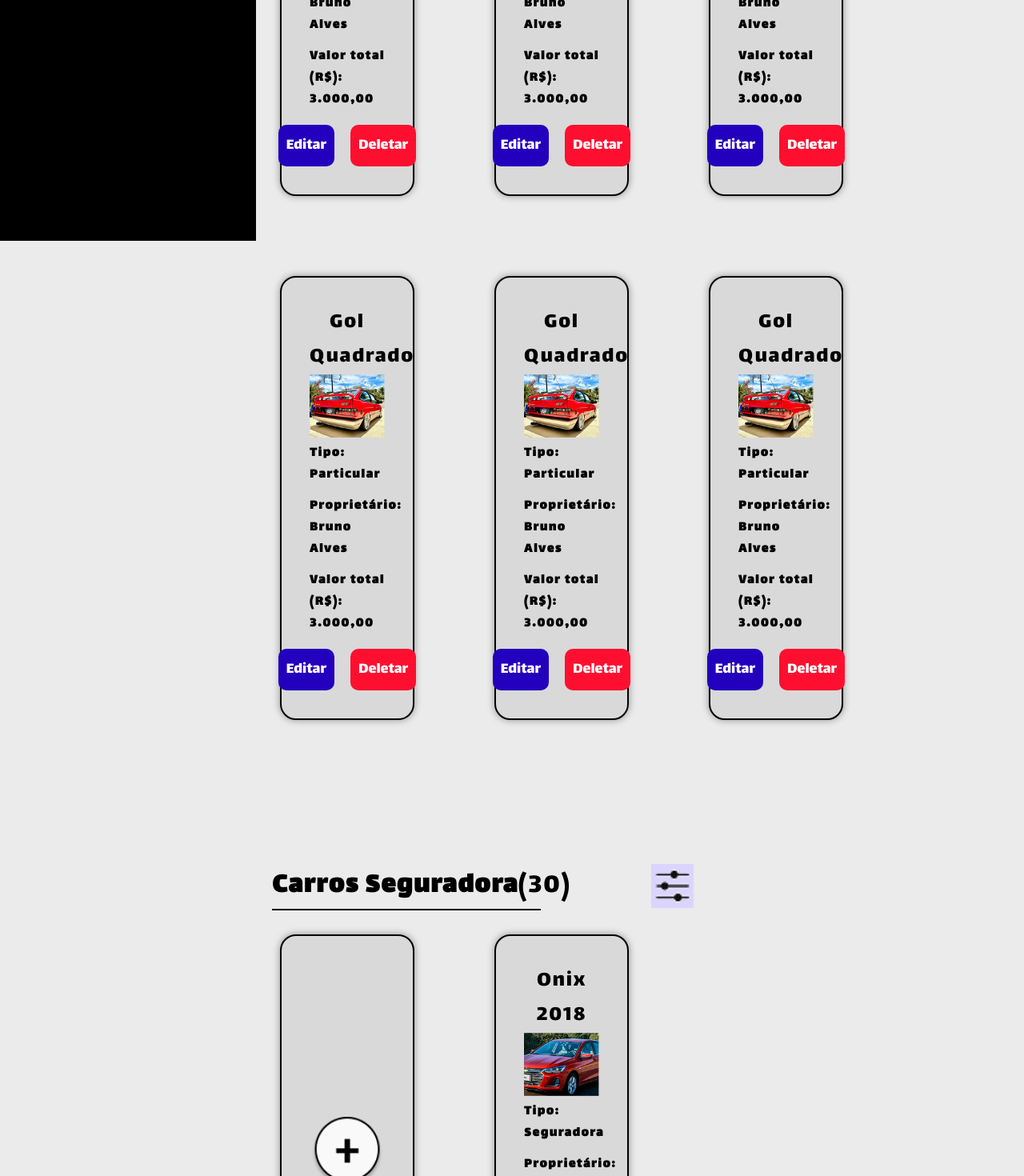
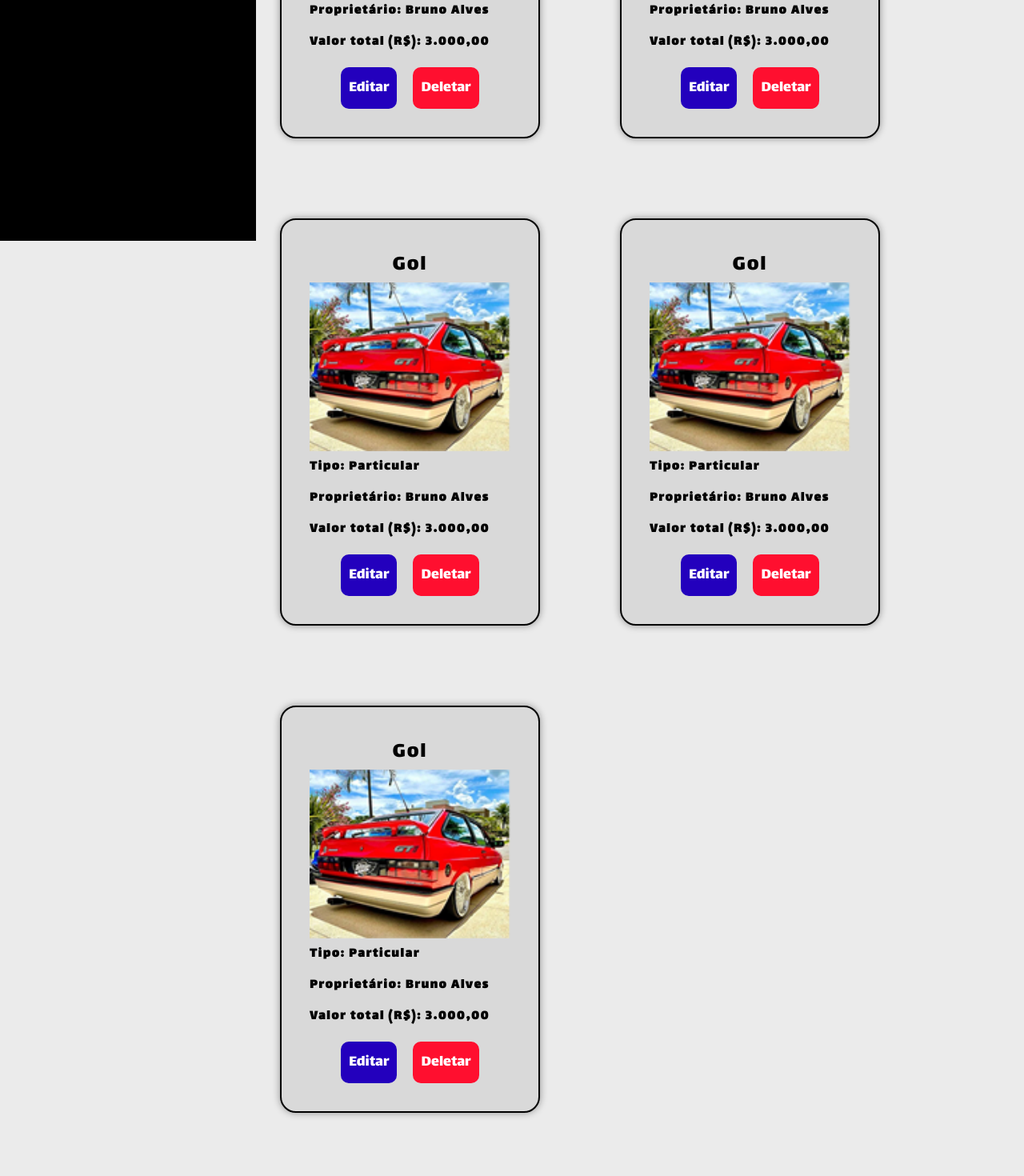
Before and after one commit to WillianChiquinato/CompanhiaDeConsertos, a React (Vite) app: page /carros in a window 1280 px wide. Shown: the part 1330-2800 px from the top of the page at 80% size. Built offline with nearby package versions, Linux system fonts and the light colour scheme.

Commit message:
Carros finalizando

```diff
--- a/src/App.jsx
+++ b/src/App.jsx
@@ -34,7 +34,7 @@
   // }, []);
 
   return (
-    <div className="container">
+    <div>
       <BrowserRouter>
         <Routes>
           <Route element={<LayoutPadrao />}>
--- a/src/Components/Carros/index.jsx
+++ b/src/Components/Carros/index.jsx
@@ -3,7 +3,8 @@
 import carroImageSeguradora from "./assets/image.png";
 import Filtro from "./assets/Filtro.png";
 import BotaoForms from "./assets/BotaoForms.png";
-import Modal from '../../Components/Carros/modal/modal';
+import Modal from "../../Components/Carros/modal/modal";
+import ModalConfirma from "../../Components/Carros/modalConfirm/modalConfirma";
 import "./styles.css";
 
 function CarrosTitle({ classContainer, classTitle, title, number }) {
@@ -21,7 +22,7 @@
   );
 }
 
-function CarrosItem({ title, image, type, owner, value }) {
+function CarrosItem({ title, image, type, owner, value, id, openModal }) {
   return (
     <div className="BoxCarrosList">
       <span className="TitleCarrosList">{title}</span>
@@ -32,7 +33,15 @@
 
       <div className="ButtonsAlignCarrosList">
         <button className="DetalhesCarrosList">Editar</button>
-        <button className="EditarCarrosList">Deletar</button>
+        <button
+          className="EditarCarrosList"
+          onClick={(e) => {
+            e.preventDefault();
+            openModal(id); // Chama a função openModal ao clicar no botão
+          }}
+        >
+          Deletar
+        </button>
       </div>
     </div>
   );
@@ -60,8 +69,140 @@
 
 export default function Carros() {
   const [showModal, setShowModal] = useState(false);
+  const [carroParaRemover, setCarroParaRemover] = useState(null);
+  const [showDeleteModal, setShowDeleteModal] = useState(false);
+
   const openModal = () => setShowModal(true);
   const closeModal = () => setShowModal(false);
+
+  const [carrosParticulares, setCarrosParticulares] = useState([
+    {
+      id: 1,
+      title: "Gol",
+      owner: "Bruno Alves",
+      value: "3.000,00",
+      image: carroImageParticular,
+      type: "Particular",
+    },
+    {
+      id: 2,
+      title: "Gol",
+      owner: "Bruno Alves",
+      value: "3.000,00",
+      image: carroImageParticular,
+      type: "Particular",
+    },
+    {
+      id: 3,
+      title: "Gol",
+      owner: "Bruno Alves",
+      value: "3.000,00",
+      image: carroImageParticular,
+      type: "Particular",
+    },
+    {
+      id: 4,
+      title: "Gol",
+      owner: "Bruno Alves",
+      value: "3.000,00",
+      image: carroImageParticular,
+      type: "Particular",
+    },
+    {
+      id: 5,
+      title: "Gol",
+      owner: "Bruno Alves",
+      value: "3.000,00",
+      image: carroImageParticular,
+      type: "Particular",
+    },
+    {
+      id: 6,
+      title: "Gol",
+      owner: "Bruno Alves",
+      value: "3.000,00",
+      image: carroImageParticular,
+      type: "Particular",
+    },
+  ]);
+
+  const [carrosSeguradora, setCarrosSeguradora] = useState([
+    {
+      id: 1,
+      title: "Gol",
+      owner: "Bruno Alves",
+      value: "3.000,00",
+      image: carroImageSeguradora,
+      type: "Particular",
+    },
+    {
+      id: 2,
+      title: "Gol",
+      owner: "Bruno Alves",
+      value: "3.000,00",
+      image: carroImageSeguradora,
+      type: "Particular",
+    },
+    {
+      id: 3,
+      title: "Gol",
+      owner: "Bruno Alves",
+      value: "3.000,00",
+      image: carroImageSeguradora,
+      type: "Particular",
+    },
+    {
+      id: 4,
+      title: "Gol",
+      owner: "Bruno Alves",
+      value: "3.000,00",
+      image: carroImageSeguradora,
+      type: "Particular",
+    },
+    {
+      id: 5,
+      title: "Gol",
+      owner: "Bruno Alves",
+      value: "3.000,00",
+      image: carroImageSeguradora,
+      type: "Particular",
+    },
+    {
+      id: 6,
+      title: "Gol",
+      owner: "Bruno Alves",
+      value: "3.000,00",
+      image: carroImageSeguradora,
+      type: "Particular",
+    },
+  ]);
+
+  const openDeleteModal = (id, tipo) => {
+  setCarroParaRemover({ id, tipo });
+  setShowDeleteModal(true);
+};
+
+const closeDeleteModal = () => {
+  setShowDeleteModal(false);
+  setCarroParaRemover(null);
+};
+
+const removerCarro = () => {
+  if (!carroParaRemover) return;
+
+  if (carroParaRemover.tipo === "particular") {
+    setCarrosParticulares((prev) =>
+      prev.filter((carro) => carro.id !== carroParaRemover.id)
+    );
+  } else if (carroParaRemover.tipo === "seguradora") {
+    setCarrosSeguradora((prev) =>
+      prev.filter((carro) => carro.id !== carroParaRemover.id)
+    );
+  }
+
+  setShowDeleteModal(false);
+  console.log(`Carro ${carroParaRemover.id} removido da lista ${carroParaRemover.tipo}`);
+};
 
   return (
     <>
@@ -86,69 +227,9 @@
             showModal={showModal}
           />
 
-          <CarrosItem
-            title="Gol Quadrado"
-            image={carroImageParticular}
-            type="Particular"
-            owner="Bruno Alves"
-            value="3.000,00"
-          />
-
-          <CarrosItem
-            title="Gol Quadrado"
-            image={carroImageParticular}
-            type="Particular"
-            owner="Bruno Alves"
-            value="3.000,00"
-          />
-
-          <CarrosItem
-            title="Gol Quadrado"
-            image={carroImageParticular}
-            type="Particular"
-            owner="Bruno Alves"
-            value="3.000,00"
-          />
-
-          <CarrosItem
-            title="Gol Quadrado"
-            image={carroImageParticular}
-            type="Particular"
-            owner="Bruno Alves"
-            value="3.000,00"
-          />
-
-          <CarrosItem
-            title="Gol Quadrado"
-            image={carroImageParticular}
-            type="Particular"
-            owner="Bruno Alves"
-            value="3.000,00"
-          />
-
-          <CarrosItem
-            title="Gol Quadrado"
-            image={carroImageParticular}
-            type="Particular"
-            owner="Bruno Alves"
-            value="3.000,00"
-          />
-
-          <CarrosItem
-            title="Gol Quadrado"
-            image={carroImageParticular}
-            type="Particular"
-            owner="Bruno Alves"
-            value="3.000,00"
-          />
-
-          <CarrosItem
-            title="Gol Quadrado"
-            image={carroImageParticular}
-            type="Particular"
-            owner="Bruno Alves"
-            value="3.000,00"
-          />
+          {carrosParticulares.map((carro) => (
+            <CarrosItem key={carro.id} {...carro} openModal={() => openDeleteModal(carro.id, "particular")} />
+          ))}
         </div>
 
         {/* Lista carros seguradora */}
@@ -167,15 +248,17 @@
             showModal={showModal}
           />
 
-          <CarrosItem
-            title="Onix 2018"
-            image={carroImageSeguradora}
-            type="Seguradora"
-            owner="Bruno Alves"
-            value="3.000,00"
-          />
+          {carrosSeguradora.map((carro) => (
+            <CarrosItem key={carro.id} {...carro} openModal={() => openDeleteModal(carro.id, "seguradora")} />
+          ))}
         </div>
       </article>
+
+      <ModalConfirma
+        isOpen={showDeleteModal}
+        onClose={closeDeleteModal}
+        onDelete={() => removerCarro(removerCarro)}
+      />
     </>
   );
 }
--- a/src/Components/Carros/modal/modal.css
+++ b/src/Components/Carros/modal/modal.css
@@ -1,3 +1,7 @@
+:root {
+  --modal-fontFamily: "Lalezar", serif;
+}
+
 #fade,
 #modal {
   opacity: 0;
@@ -40,24 +44,23 @@
   border-radius: 5px;
   cursor: pointer;
   opacity: 0.9;
-    font-size: 16px;
-    transition: 0.4s;
+  font-size: 25px;
+  transition: 0.5s;
 }
 
 .button:hover {
-    background-color: #c7c7c7;
-    color: rgb(25, 26, 27);
+  font-size: 30px;
+  background-color: #232323;
+  color: rgb(221, 221, 221);
 }
 
 .modal-Header {
   display: flex;
   justify-content: space-evenly;
   align-items: center;
-    text-align: end;
   border-bottom: solid 1px #000000;
-    margin-bottom: 12px;
-    padding-bottom: 12px;
-    font-size: 35px;
+  font-family: var(--modal-fontFamily);
+  font-size: 45px;
 }
 
 .hide {
@@ -77,8 +80,8 @@
 
 #modal {
   background-color: rgb(201, 201, 201);
-    width: 550px;
-    height: 700px;
+  width: 700px;
+  height: 950px;
   max-width: 90%;
   max-height: 90%;
   position: fixed;
@@ -87,23 +90,38 @@
   transform: translate(-50%, -50%);
   padding: 12px 20px;
   border: solid 2px #9b9999;
-    border-radius: 5px;
+  border-radius: 10px;
   z-index: 12;
+}
+
+#modal-title {
+  font-weight: bold;
+  text-align: center;
+  margin-bottom: -20px;
+}
+
+.modal-container {
+  font-family: var(--modal-fontFamily);
 }
 
 .modal-container form {
   display: flex;
   flex-direction: column;
-    gap: 6px;
-    padding: 20px;
+  gap: 15px;
+  padding: 30px;
 }
 
 .modal-container input,
 .modal-container select,
 .modal-container textarea {
-    padding: 6px;
-    border: 1px solid #ccc;
+  padding: 10px;
+  margin-top: -15px;
+  margin-bottom: 10px;
+  border: 1px solid #424242;
   border-radius: 5px;
+  letter-spacing: 1px;
+  font-size: 18px;
+  box-shadow: 0px 4px 6px rgba(54, 54, 54, 0.514);
 }
 
 .modal-container textarea {
@@ -113,20 +131,33 @@
 
 .modal-container form label {
   font-weight: bold;
-    font-size: 20px;
+  font-size: 30px;
   letter-spacing: 2.2px;
 }
 
+.modal-button {
+  display: flex;
+  justify-content: center;
+}
+
 .enviar-button {
+  width: 21%;
   background-color: #0057ff;
   color: white;
   border: none;
   border-radius: 5px;
-    padding: 10px;
+  padding: 12px;
+
+  font-size: 20px;
   font-weight: bold;
   cursor: pointer;
+  transition: 0.6s;
+  letter-spacing: 1.5px;
 }
 
 .enviar-button:hover {
-    background-color: #0040c4;
+  width: 30%;
+  background-color: #36373a;
+  color: rgb(222, 222, 222);
+  font-size: 30px;
 }
--- a/src/Components/Carros/modal/modal.jsx
+++ b/src/Components/Carros/modal/modal.jsx
@@ -1,5 +1,5 @@
+import "./modal.css";
 import { useState } from "react";
-import "./modal.css";
 
 export default function ModalCarros({ isOpen, onClose }) {
   const [formData, setFormData] = useState({
@@ -53,7 +53,7 @@
         <form onSubmit={handleSubmit}>
           <label>Data Criação</label>
           <input
-            type="text"
+            type="date"
             name="dataCriacao"
             placeholder="XX/XX/XXXX"
             value={formData.dataCriacao}
@@ -101,9 +101,11 @@
             onChange={handleChange}
           />
 
+          <div className="modal-button">
             <button type="submit" className="enviar-button">
               Enviar
             </button>
+          </div>
         </form>
       </div>
     </>
--- /dev/null
+++ b/src/Components/Carros/modalConfirm/modalConfirm.css
@@ -0,0 +1,115 @@
+:root {
+    --modal-fontFamily: "Lalezar", serif;
+}
+
+#fade,
+#modalConfirm {
+  opacity: 0;
+  pointer-events: none;
+  transition: opacity 0.6s ease;
+}
+
+#fade.show,
+#modalConfirm.show {
+  opacity: 1;
+  pointer-events: all;
+}
+
+#modalConfirm {
+    background-color: rgb(201, 201, 201);
+    width: 600px;
+    height: 300px;
+    max-width: 90%;
+    max-height: 90%;
+    position: fixed;
+    left: 50%;
+    top: 50%;
+    transform: translate(-50%, -50%);
+    padding: 12px 20px;
+    border: solid 2px #9b9999;
+    border-radius: 10px;
+    z-index: 12;
+}
+
+#modal-title-confirm {
+    margin-bottom: 50px;
+}
+
+.hide {
+  opacity: 0;
+  pointer-events: none;
+}
+
+.modal-container {
+    display: flex;
+    justify-content: center;
+    flex-direction: column;
+    font-family: var(--modal-fontFamily);
+}
+
+.modal-Header-confirm {
+    display: flex;
+    justify-content: center;
+    align-items: center;
+    margin-bottom: 10px;
+    font-size: 35px;
+    letter-spacing: 3px;
+}
+
+.subTitle-confirm {
+    display: flex;
+    justify-content: center;
+    font-size: 20px;
+    margin-bottom: 20px;
+}
+
+.buttons-confirm {
+    display: flex;
+    justify-content: center;
+    align-items: center;
+    gap: 60px;
+}
+
+.buttons-Yes {
+    width: 21%;
+    background-color: #ca1a1a;
+    color: white;
+    border: none;
+    border-radius: 5px;
+    padding: 12px;
+
+    font-size: 20px;
+    font-weight: bold;
+    cursor: pointer;
+    transition: 0.6s;
+    letter-spacing: 1.5px;
+}
+
+.buttons-Yes:hover {
+    width: 30%;
+    background-color: #36373a;
+    color: rgb(222, 222, 222);
+    font-size: 30px;
+}
+
+.buttons-Not {
+    width: 18%;
+    background-color: #cecece;
+    color: rgb(0, 0, 0);
+    border: none;
+    border-radius: 5px;
+    padding: 12px;
+
+    font-size: 20px;
+    font-weight: bold;
+    cursor: pointer;
+    transition: 0.6s;
+    letter-spacing: 1.5px;
+}
+
+.buttons-Not:hover {
+    width: 25%;
+    background-color: #36373a;
+    color: rgb(222, 222, 222);
+    font-size: 30px;
+}
--- /dev/null
+++ b/src/Components/Carros/modalConfirm/modalConfirma.jsx
@@ -0,0 +1,30 @@
+import "./modalConfirm.css";
+
+export default function ModalConfirma({ isOpen, onClose, onDelete }) {
+  return (
+    <>
+      <div
+        id="fade"
+        className={`modal-fade ${isOpen ? "show" : ""}`}
+        onClick={onClose}
+      />
+      <div id="modalConfirm" className={`modal-container ${isOpen ? "show" : ""}`}>
+        <div className="modal-Header-confirm">
+          <h2 id="modal-title-confirm">Tem certeza?</h2>
+        </div>
+
+        <div className="modal-confirm">
+          <div className="modal-confirm-content">
+            <span className="subTitle-confirm">
+              **Isso excluirá do banco de dados**
+            </span>
+            <div className="buttons-confirm">
+              <button className="buttons-Yes" id="fechar-modal" onClick={onDelete}>Sim</button>
+              <button className="buttons-Not" id="fechar-modal" onClick={onClose}>Não</button>
+            </div>
+          </div>
+        </div>
+      </div>
+    </>
+  );
+}
--- a/src/Components/Carros/styles.css
+++ b/src/Components/Carros/styles.css
@@ -1,4 +1,6 @@
 .Carros {
+    display: flex;
+    flex-direction: column;
     flex-grow: 1;
     margin-left: 25%;
     background-color: #EBEBEB;
@@ -78,14 +80,15 @@
 /* adicao de carros */
 .CarrosList {
     display: flex;
+    justify-content: flex-start;
     flex-wrap: wrap;
     gap: 100px;
-    height: auto;
     margin: 30px;
 }
 
 .BoxAddCarro {
-    width: calc(22% - 30px);
+    width: 325px;
+    height: 507px;
     display: flex;
     justify-content: center;
     align-items: center;
@@ -103,7 +106,7 @@
 
 /* Lista de carros adicionados */
 .BoxCarrosList {
-    width: calc(22% - 30px);
+    width: 325px;
     display: flex;
     flex-direction: column;
     justify-content: center;
--- a/src/Components/Inicio/modal/modal.css
+++ b/src/Components/Inicio/modal/modal.css
@@ -1,12 +1,12 @@
 #fade,
-#modal {
+#modalExtrair {
     opacity: 0;
     pointer-events: none;
     transition: opacity 0.6s ease;
 }
 
 #fade.show,
-#modal.show {
+#modalExtrair.show {
     opacity: 1;
     pointer-events: all;
 }
@@ -75,7 +75,7 @@
     z-index: 11;
 }
 
-#modal {
+#modalExtrair {
     background-color: rgb(201, 201, 201);
     width: 700px;
     height: 450px;
--- a/src/Components/Inicio/modal/modal.jsx
+++ b/src/Components/Inicio/modal/modal.jsx
@@ -4,7 +4,7 @@
     return (
         <>
             <div id="fade" className={`modal-fade ${isOpen ? "show" : ""}`} onClick={onClose} />
-            <div id="modal" className={`modal-container ${isOpen ? "show" : ""}`} >
+            <div id="modalExtrair" className={`modal-container ${isOpen ? "show" : ""}`} >
                 <div className="modal-Header">
                     <h2 id="modal-title">EXTRAÇÃO</h2>
                     <button id="fechar-modal" className="button" onClick={onClose}>Sair</button>
```
Also changed, not shown: src/Components/SideBar/index.jsx (+5 -5 lines). Lines whose indentation alone changed are shown as unchanged.
